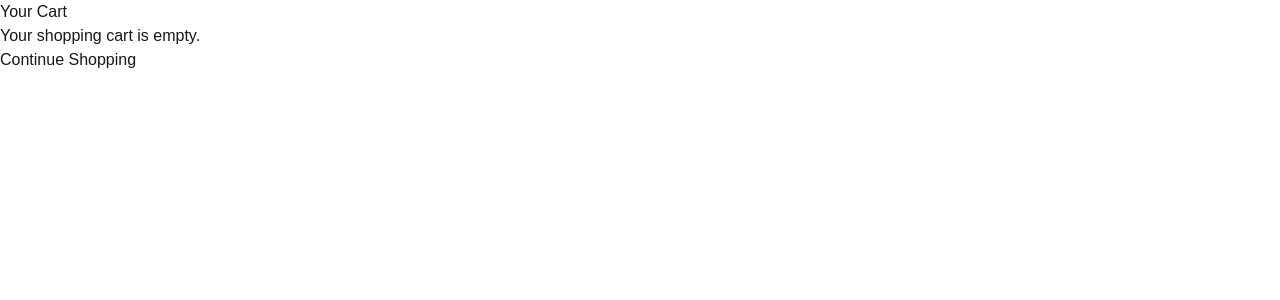
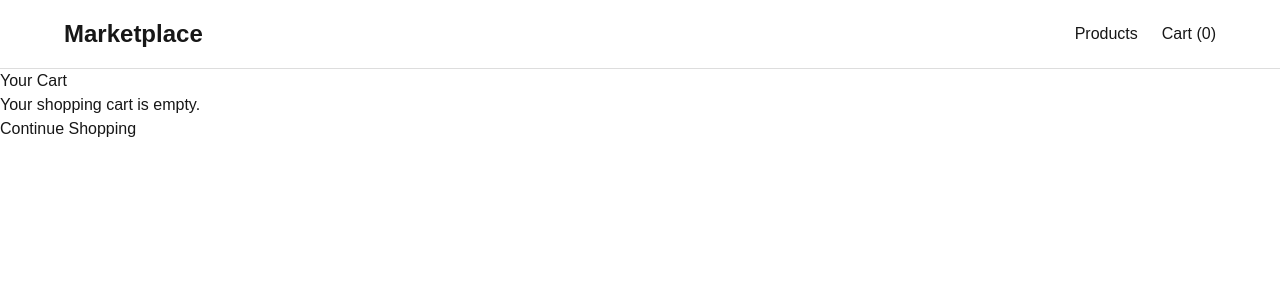
Before and after one commit to Mgarzag/e-commerce-marketplace, a Next.js app: page /cart in a window 1280 px wide. Shown: the top 300 px of the page. Built offline with nearby package versions, Linux system fonts and the light colour scheme.

Commit message:
added navigation bar

```diff
--- a/app/layout.tsx
+++ b/app/layout.tsx
@@ -1,5 +1,6 @@
 import type { ReactNode } from "react";
 import { CartProvider } from "@/context/CartContext";
+import Navbar from "@/components/layout/Navbar";
 import "./globals.css";
 
 export default function RootLayout({
@@ -11,6 +12,8 @@ export default function RootLayout({
     <html lang="en">
       <body>
         <CartProvider>
+          <Navbar />
+
           {children}
         </CartProvider>
       </body>
--- /dev/null
+++ b/components/layout/Navbar.module.css
@@ -0,0 +1,36 @@
+.navbar {
+  border-bottom: 1px solid #ddd;
+  background: white;
+}
+
+.container {
+  max-width: 1200px;
+  margin: 0 auto;
+  padding: 16px 24px;
+
+  display: flex;
+  align-items: center;
+  justify-content: space-between;
+}
+
+.logo {
+  font-size: 1.5rem;
+  font-weight: bold;
+  text-decoration: none;
+  color: inherit;
+}
+
+.links {
+  display: flex;
+  align-items: center;
+  gap: 24px;
+}
+
+.link {
+  text-decoration: none;
+  color: inherit;
+}
+
+.link:hover {
+  text-decoration: underline;
+}
--- /dev/null
+++ b/components/layout/Navbar.tsx
@@ -0,0 +1,38 @@
+"use client";
+
+import Link from "next/link";
+import { useCart } from "@/context/CartContext";
+import styles from "./Navbar.module.css";
+
+export default function Navbar() {
+  const { cartCount } = useCart();
+
+  return (
+    <nav className={styles.navbar}>
+      <div className={styles.container}>
+        <Link
+          href="/"
+          className={styles.logo}
+        >
+          Marketplace
+        </Link>
+
+        <div className={styles.links}>
+          <Link
+            href="/products"
+            className={styles.link}
+          >
+            Products
+          </Link>
+
+          <Link
+            href="/cart"
+            className={styles.link}
+          >
+            Cart ({cartCount})
+          </Link>
+        </div>
+      </div>
+    </nav>
+  );
+}
--- a/context/CartContext.tsx
+++ b/context/CartContext.tsx
@@ -10,8 +10,7 @@ import {
 
 import type { CartItem } from "@/types/cart";
 
-// Defines the data and functions available
-// throughout the shopping cart.
+// Defines the data and functions available throughout the shopping cart.
 interface CartContextType {
   cart: CartItem[];
   addToCart: (product: Omit<CartItem, "quantity">) => void;
```
Also changed, not shown: components/cart/AddToCartButton.tsx (+8 -0 lines), components/cart/CartItem.tsx (+9 -1 lines).
